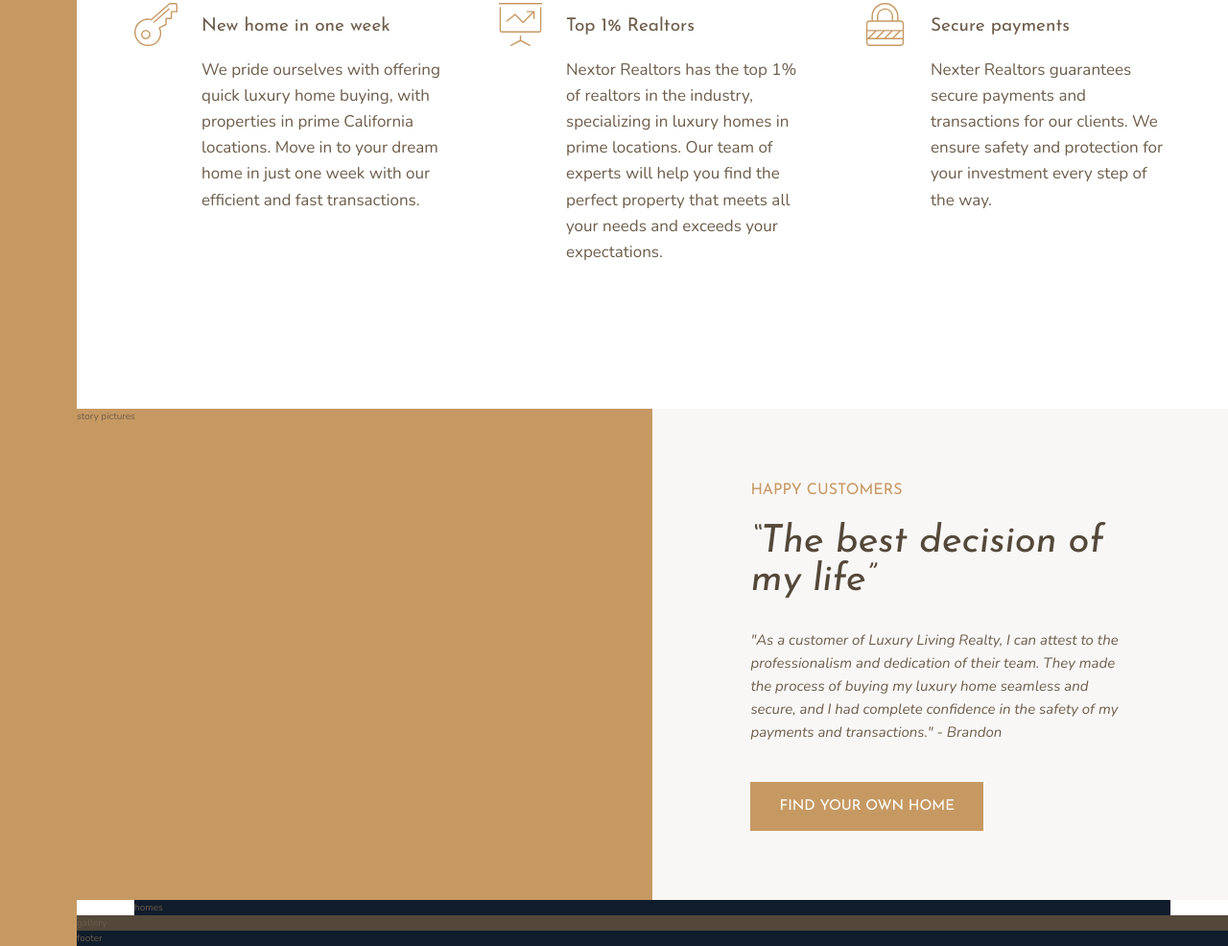
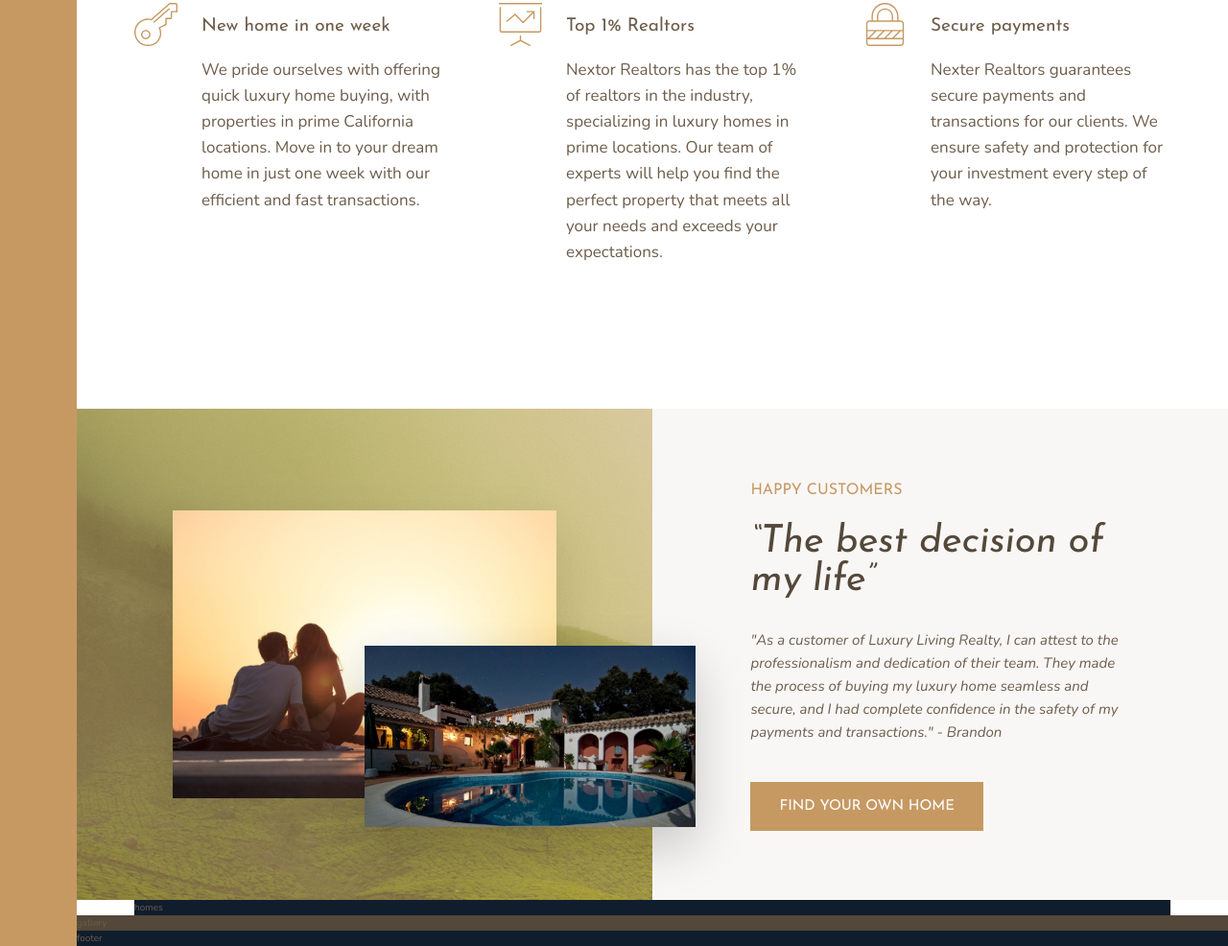
Before and after one commit to xyzuka/Nexter, a website: page index.html in a window 1280 px wide. Shown: the part 1018-2004 px from the top of the page at 96% size. Drawn offline with nearby package versions, Linux system fonts and the light colour scheme.

Commit message:
testimonals grid

```diff
--- a/index.html
+++ b/index.html
@@ -93,7 +93,14 @@
       </div>
     </section>
 
-    <div class="story__pictures">story pictures</div>
+    <div class="story__pictures">
+      <img
+        src="./img/story-1.jpeg"
+        alt="Couple with new home"
+        class="story__img--1"
+      />
+      <img src="./img/story-2.jpeg" alt="New home" class="story__img--2" />
+    </div>
 
     <div class="story__content">
       <h3 class="heading-3 mb-small">Happy Customers</h3>
--- a/sass/_story.scss
+++ b/sass/_story.scss
@@ -2,6 +2,27 @@
   &__pictures {
     background-color: $color-primary;
     grid-column: full-start / col-end 4;
+    background-image: linear-gradient(rgba($color-primary, 0.5), rgba($color-primary, 0.5)), url(../img/back.jpg);
+
+    display: grid;
+    grid-template-rows: repeat(6, 1fr);
+    grid-template-columns: repeat(6, 1fr);
+    align-items: center;
+  }
+
+  &__img--1 {
+    width: 100%;
+    grid-row: 2 / 6;
+    grid-column: 2 / 6;
+    box-shadow: 0 2rem 5rem rgba(black, 0.1);
+  }
+
+  &__img--2 {
+    width: 115%;
+    grid-row: 4 / 6;
+    grid-column: 4 / 7;
+    z-index: 20;
+    box-shadow: 0 2rem 5rem rgba(black, 0.2);
   }
 
   &__content {
```
Also changed, not shown: css/style.css.
